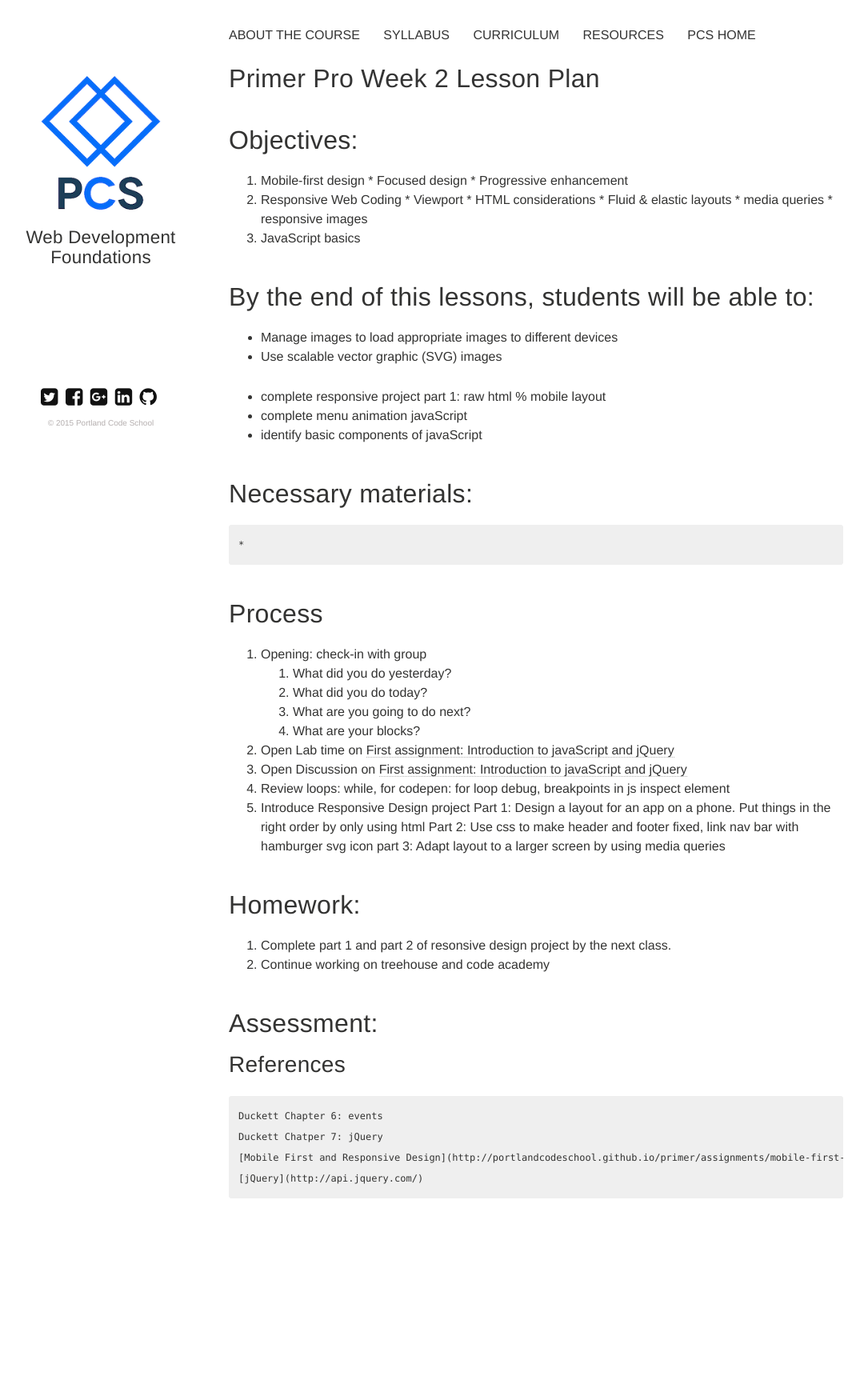
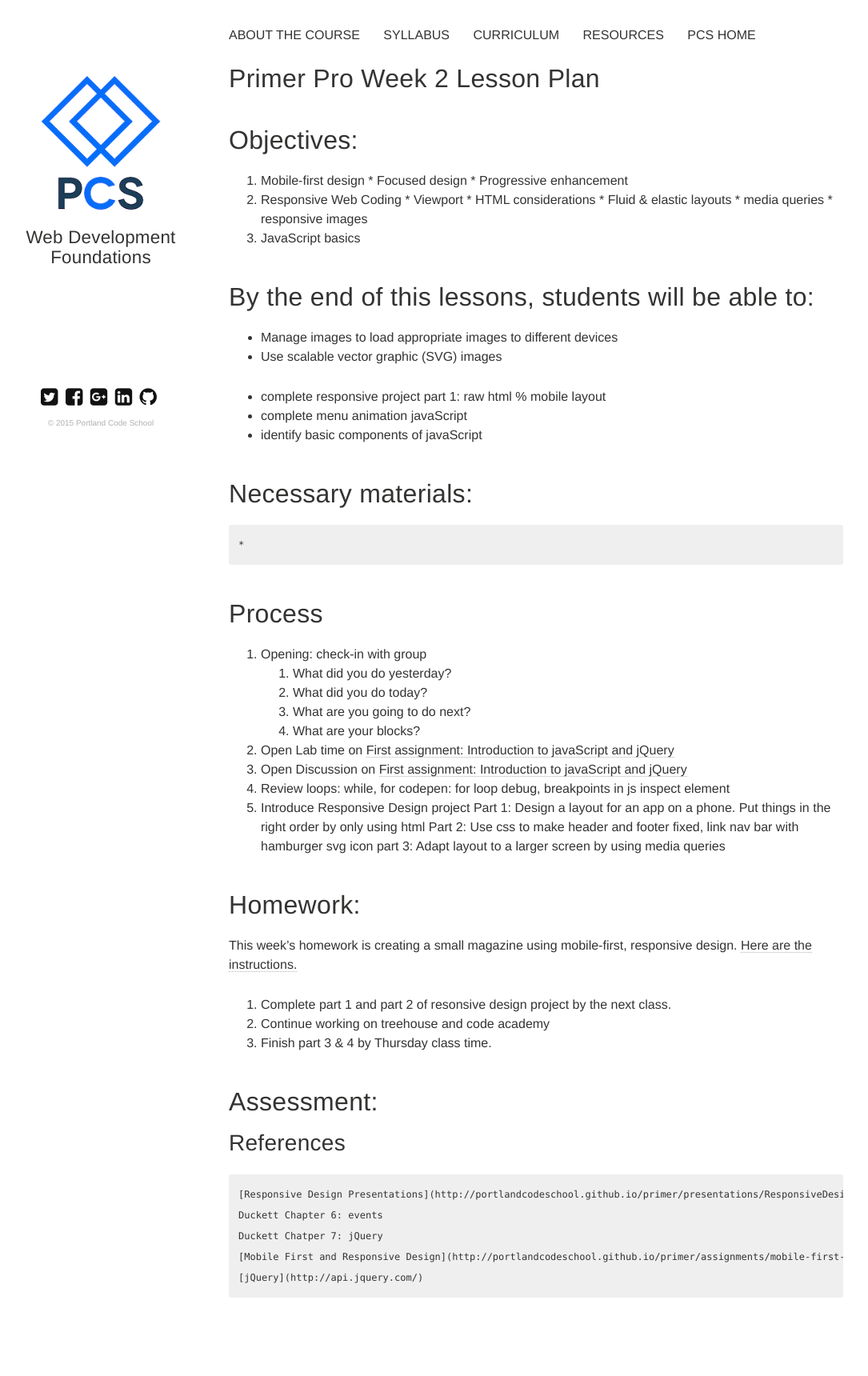
Before and after one commit to portlandcodeschool/primer, a Jekyll site: the page built from _posts/lessons/2015-03-15-primerProLessonPlan2.md, in a window 1280 px wide. Shown: the whole page at 80% size, without its empty margins (34-1119 px from the left). Built offline with Jekyll 4.4.1, drawn with Linux system fonts in a browser that asks for light colours; nearby versions of some CDN libraries; before the commit the page ends 1596 px from its top, so only the background shows below that.

Commit message:
Added presentation

```diff
--- a/_posts/lessons/2015-03-15-primerProLessonPlan2.md
+++ b/_posts/lessons/2015-03-15-primerProLessonPlan2.md
@@ -48,13 +48,17 @@ description: "Mobile-first design and responsive development"
 
 
 #Homework:
+
+This week's homework is creating a small magazine using mobile-first, responsive design. [Here are the instructions.](http://portlandcodeschool.github.io/primer/assignments/mobile-first-responsive-design)
 0. Complete part 1 and part 2 of resonsive design project by the next class.
 0. Continue working on treehouse and code academy
+0. Finish part 3 & 4 by Thursday class time.
 
 #Assessment:
 
 
 ##References
+	[Responsive Design Presentations](http://portlandcodeschool.github.io/primer/presentations/ResponsiveDesign.pdf)
 	Duckett Chapter 6: events
 	Duckett Chatper 7: jQuery
 	[Mobile First and Responsive Design](http://portlandcodeschool.github.io/primer/assignments/mobile-first-responsive-design/)
```
Also changed, not shown: 1 other file.
